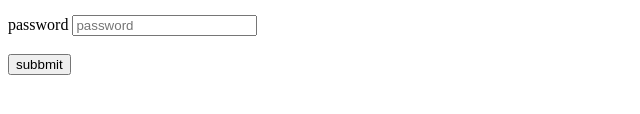
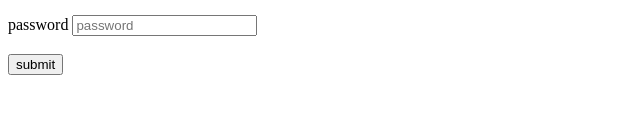
Before and after one commit to acciojob/car-insurance-form-nuthansai113, a website: page main.html in a window 1280 px wide. Shown: the part 224-338 px from the top of the page, 0-640 px from the left. Drawn offline with Linux system fonts and the light colour scheme.

Commit message:
created a submission

```diff
--- a/main.html
+++ b/main.html
@@ -49,7 +49,7 @@
     </div><br>
 
     <div>
-      <button>subbmit</button>
+        <button type="submit">submit</button>
     </div>
 
 
```
